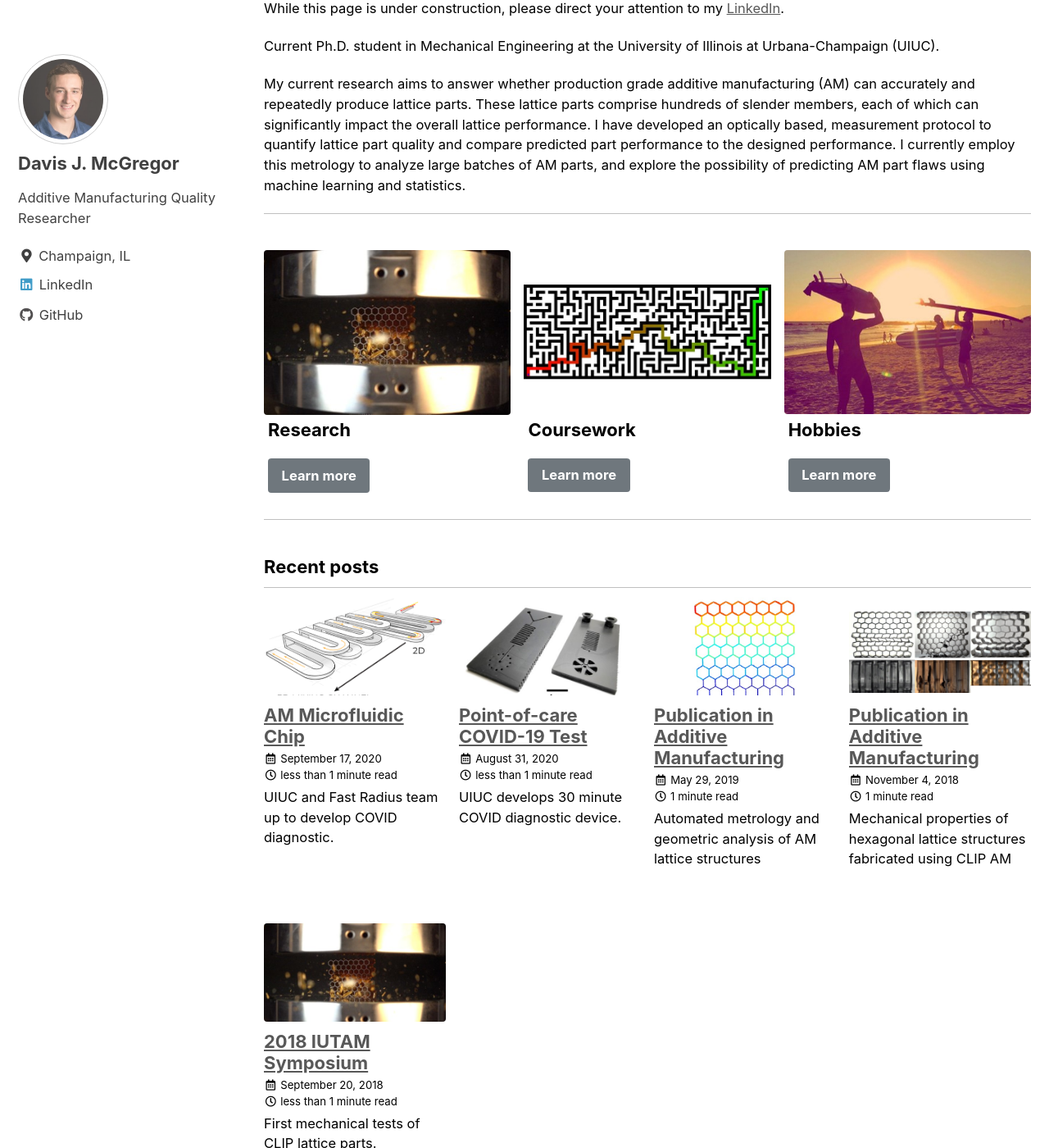
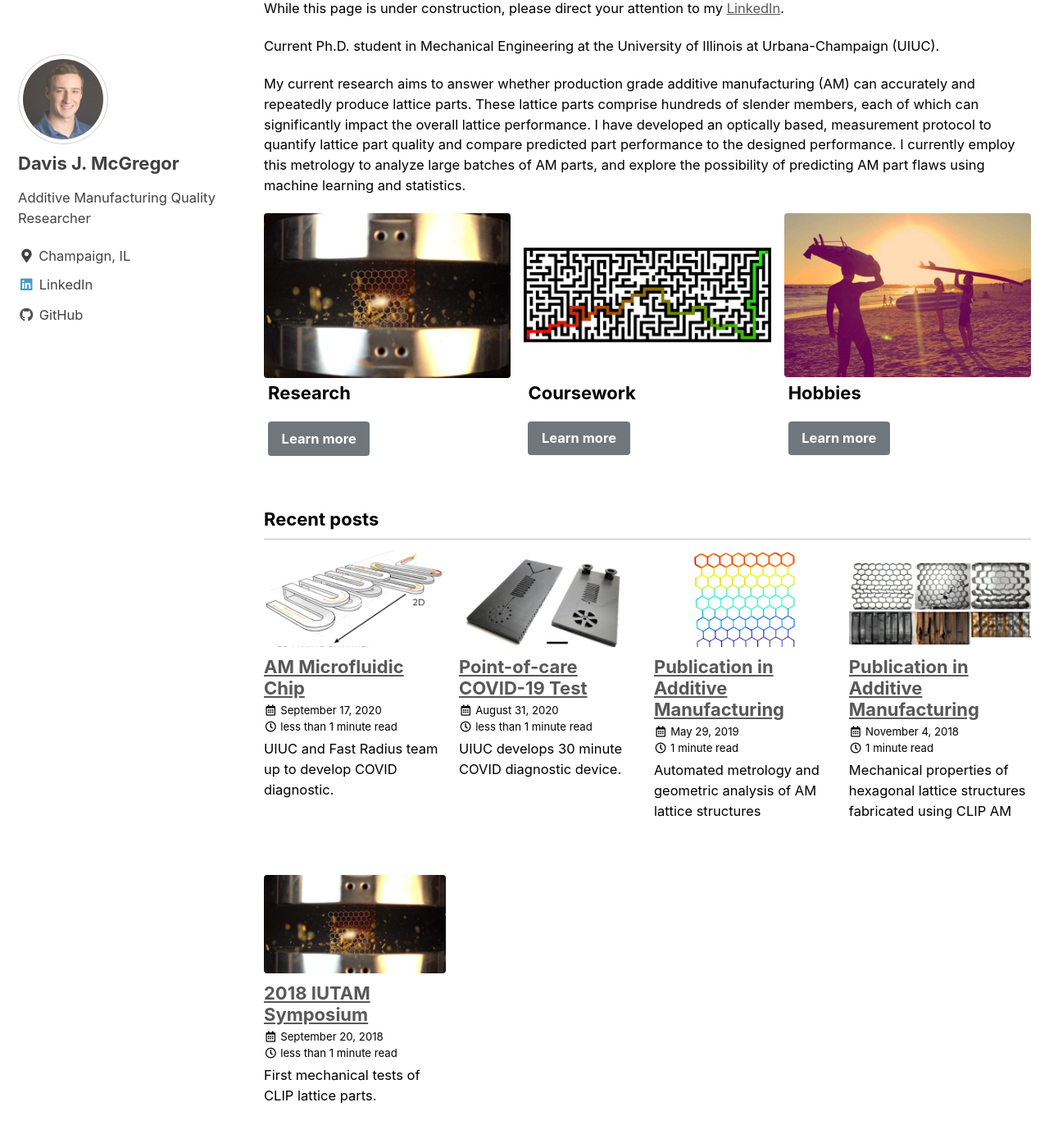
Before and after one commit to djmcgregor/djmcgregor.github.io, a Jekyll site: the page built from index.html, in a window 1280 px wide and 1400 px high, scrolled down 464 px. Shown: the whole window at 82% size. Built offline with Jekyll 4.4.1, drawn with Linux system fonts in a browser that asks for light colours; cached includes are drawn as plain includes; the list of posts is cut into pages by our own code.

Commit message:
remove feature row bottom border and margin

```diff
--- a/_sass/minimal-mistakes/_archive.scss
+++ b/_sass/minimal-mistakes/_archive.scss
@@ -240,8 +240,8 @@
 
 .feature__wrapper {
   @include clearfix();
-  margin-bottom: 2em;
-  border-bottom: 1px solid $border-color;
+  // margin-bottom: 2em;
+  // border-bottom: 1px solid $border-color;
 
   .archive__item-title {
     margin-bottom: 0;
```
